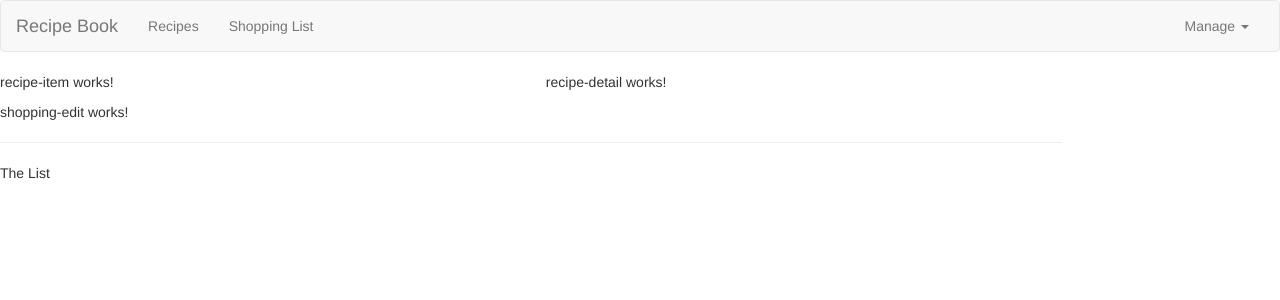
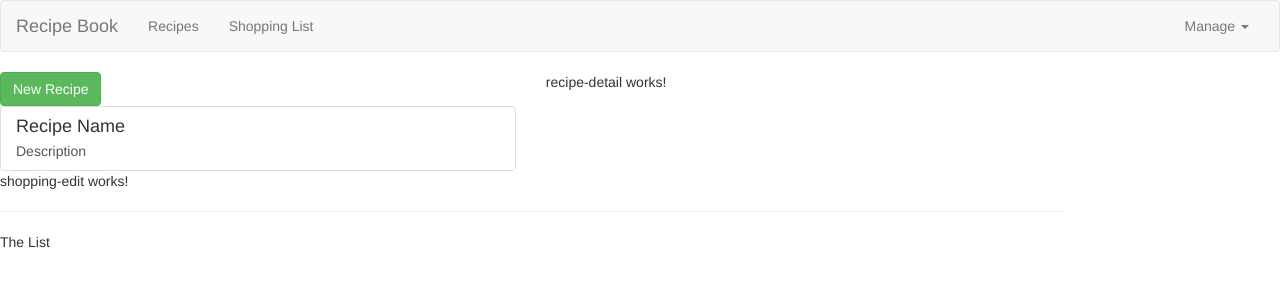
Before and after one commit to MXC1/recipe-book, an Angular app: page / in a window 1280 px wide. Shown: the top 300 px of the page. Built offline with nearby package versions, Linux system fonts and the light colour scheme.

Commit message:
Added Recipe List Blank Content

```diff
--- a/src/app/recipes/recipe-list/recipe-list.component.html
+++ b/src/app/recipes/recipe-list/recipe-list.component.html
@@ -1 +1,19 @@
-<app-recipe-item></app-recipe-item>
+<div class="row">
+    <div class="col-xs-12">
+        <button class="btn btn-success">New Recipe</button>
+    </div>
+</div>
+<div class="row">
+    <div class="col-xs-12">
+        <a href="#" class="list-group-item clearfix">
+            <div class="pull-left">
+                <h4 class="list-group-item-heading">Recipe Name</h4>
+                <p class="list-group-item-text">Description</p>
+            </div>
+            <span class="pull-right">
+                <img src="" alt="" class="img-responsive" style="max-height: 50px;">
+            </span>
+        </a>
+        <!-- <app-recipe-item *ngFor="let recipe of recipes"></app-recipe-item> -->
+    </div>
+</div>
--- a/src/app/recipes/recipe-list/recipe-list.component.ts
+++ b/src/app/recipes/recipe-list/recipe-list.component.ts
@@ -1,4 +1,5 @@
 import { Component, OnInit } from '@angular/core';
+import { Recipe } from '../recipe';
 
 @Component({
   selector: 'app-recipe-list',
@@ -6,6 +7,7 @@
   styleUrls: ['./recipe-list.component.css']
 })
 export class RecipeListComponent implements OnInit {
+  recipes: Recipe[] = [{name: 'Recipe', description: "Nice", imagePath: "None"}];
 
   constructor() { }
 
```
